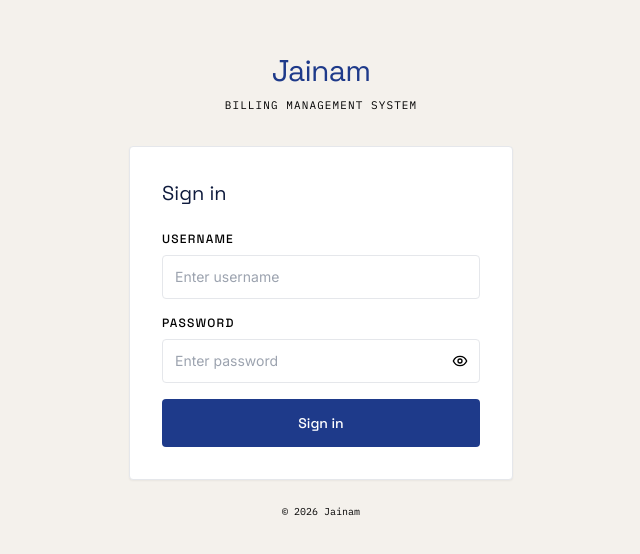
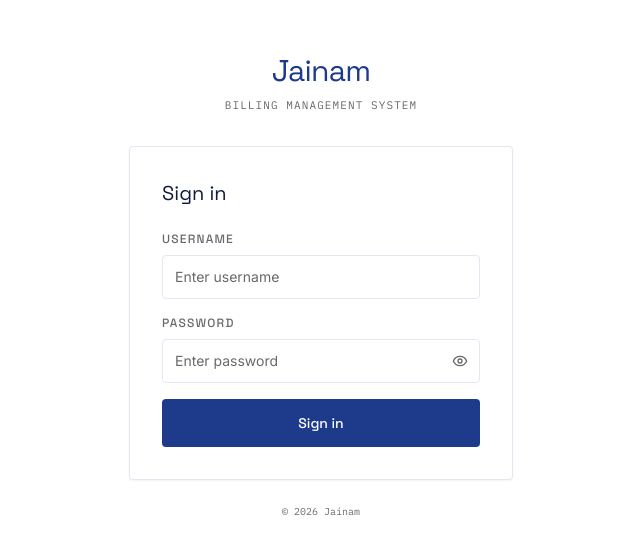
Before and after one commit to Piyush-sharma01/Jainam-billing-system1, a React (Vite) app in the folder billing-frontend/: page /login in a window 1280 px wide. Shown: the part 114-668 px from the top of the page, without its empty margins (319-959 px from the left). Built offline with nearby package versions, Linux system fonts and the light colour scheme; no server answers.

Commit message:
Update tailwind.config.js

```diff
--- a/billing-frontend/tailwind.config.js
+++ b/billing-frontend/tailwind.config.js
@@ -4,93 +4,70 @@ export default {
     "./index.html",
     "./src/**/*.{js,jsx}",
   ],
-
   theme: {
     extend: {
       colors: {
         // ===== JAINAM BRAND SYSTEM (redesign) =====
+        // The three brand colors — used with real visual weight, not just as buttons.
         navy:   '#1E3A8A',   // Blueprint Navy
         coral:  '#FF5A5F',   // High-Tech Coral
         paper:  '#FFFFFF',   // Stark White
+        // Supporting neutrals (structure only — never competing with the 3 brand colors)
+        ink:      '#0F1B3D',
+        'ink-soft': '#4A5578',
+        line:     '#E4E7F2',
 
-        luster: "#F4F1EC",
-        aster: "#9BACD8",
-        habanero: "#F98513",
-        tan: "#DAD1C8",
-        royal: "#223382",
-        deadly: "#111144",
-
-        ink: "#0F1B3D",
-        "ink-soft": "#4A5578",
-        line: "#E4E7F2",
-
-        primary: "#1E3A8A",
-        secondary: "#FF5A5F",
-        accent: "#9BACD8",
-        canvas: "#F4F1EC",
-        surface: "#FFFFFF",
+        // Legacy tokens kept as aliases so any untouched component still renders
+        // sensibly instead of breaking (mapped onto the new light system).
+        primary:    '#1E3A8A',
+        secondary:  '#FF5A5F',
+        accent:     '#F3F1EA',
+        canvas:     '#FFFFFF',
+        surface:    '#FFFFFF',
+        ink_old: '#16181D',
+        'ink-muted':'#68696B',
+        hairline:   '#E4E7F2',
+        dark: {
+          bg:      '#FFFFFF',
+          surface: '#FFFFFF',
+          deep:    '#1E3A8A',
+          border:  '#E4E7F2',
+          text:    '#0F1B3D',
+          muted:   '#4A5578',
+          copper:  '#FF5A5F',
+        },
       },
-
       fontFamily: {
-        sans: ["Inter", "system-ui", "sans-serif"],
-        display: ["Space Grotesk", "Inter", "sans-serif"],
-        mono: ["IBM Plex Mono", "Menlo", "monospace"],
+        sans:    ['Inter', 'system-ui', 'sans-serif'],
+        display: ['Space Grotesk', 'Inter', 'sans-serif'],
+        mono:    ['IBM Plex Mono', 'Menlo', 'monospace'],
       },
-
       fontSize: {
-        "display-xl": [
-          "clamp(2.5rem,7vw,6rem)",
-          { lineHeight: "1.0", letterSpacing: "-0.03em" },
-        ],
-        "display-lg": [
-          "clamp(2rem,5vw,4rem)",
-          { lineHeight: "1.05", letterSpacing: "-0.025em" },
-        ],
-        "display-md": [
-          "clamp(1.5rem,3.5vw,2.75rem)",
-          { lineHeight: "1.1", letterSpacing: "-0.02em" },
-        ],
+        'display-xl': ['clamp(2.5rem,7vw,6rem)', { lineHeight: '1.0', letterSpacing: '-0.03em' }],
+        'display-lg': ['clamp(2rem,5vw,4rem)',   { lineHeight: '1.05', letterSpacing: '-0.025em' }],
+        'display-md': ['clamp(1.5rem,3.5vw,2.75rem)', { lineHeight: '1.1', letterSpacing: '-0.02em' }],
       },
-
       keyframes: {
         fadeUp: {
-          from: {
-            opacity: "0",
-            transform: "translateY(24px)",
-          },
-          to: {
-            opacity: "1",
-            transform: "translateY(0)",
-          },
+          from: { opacity: '0', transform: 'translateY(24px)' },
+          to:   { opacity: '1', transform: 'translateY(0)' },
         },
-
         fadeIn: {
-          from: { opacity: "0" },
-          to: { opacity: "1" },
+          from: { opacity: '0' },
+          to:   { opacity: '1' },
         },
-
         ticker: {
-          from: {
-            transform: "translateX(0)",
-          },
-          to: {
-            transform: "translateX(-50%)",
-          },
+          from: { transform: 'translateX(0)' },
+          to:   { transform: 'translateX(-50%)' },
         },
       },
-
       animation: {
-        "fade-up":
-          "fadeUp 0.7s cubic-bezier(0.2,0.8,0.2,1) both",
-        "fade-up-d":
-          "fadeUp 0.7s 0.15s cubic-bezier(0.2,0.8,0.2,1) both",
-        "fade-in":
-          "fadeIn 1s ease both",
-        ticker:
-          "ticker 32s linear infinite",
+        'fade-up':   'fadeUp 0.7s cubic-bezier(0.2,0.8,0.2,1) both',
+        'fade-up-d': 'fadeUp 0.7s 0.15s cubic-bezier(0.2,0.8,0.2,1) both',
+        'fade-in':   'fadeIn 1s ease both',
+        'ticker':    'ticker 32s linear infinite',
       },
     },
   },
-
   plugins: [],
-};
+}
```
